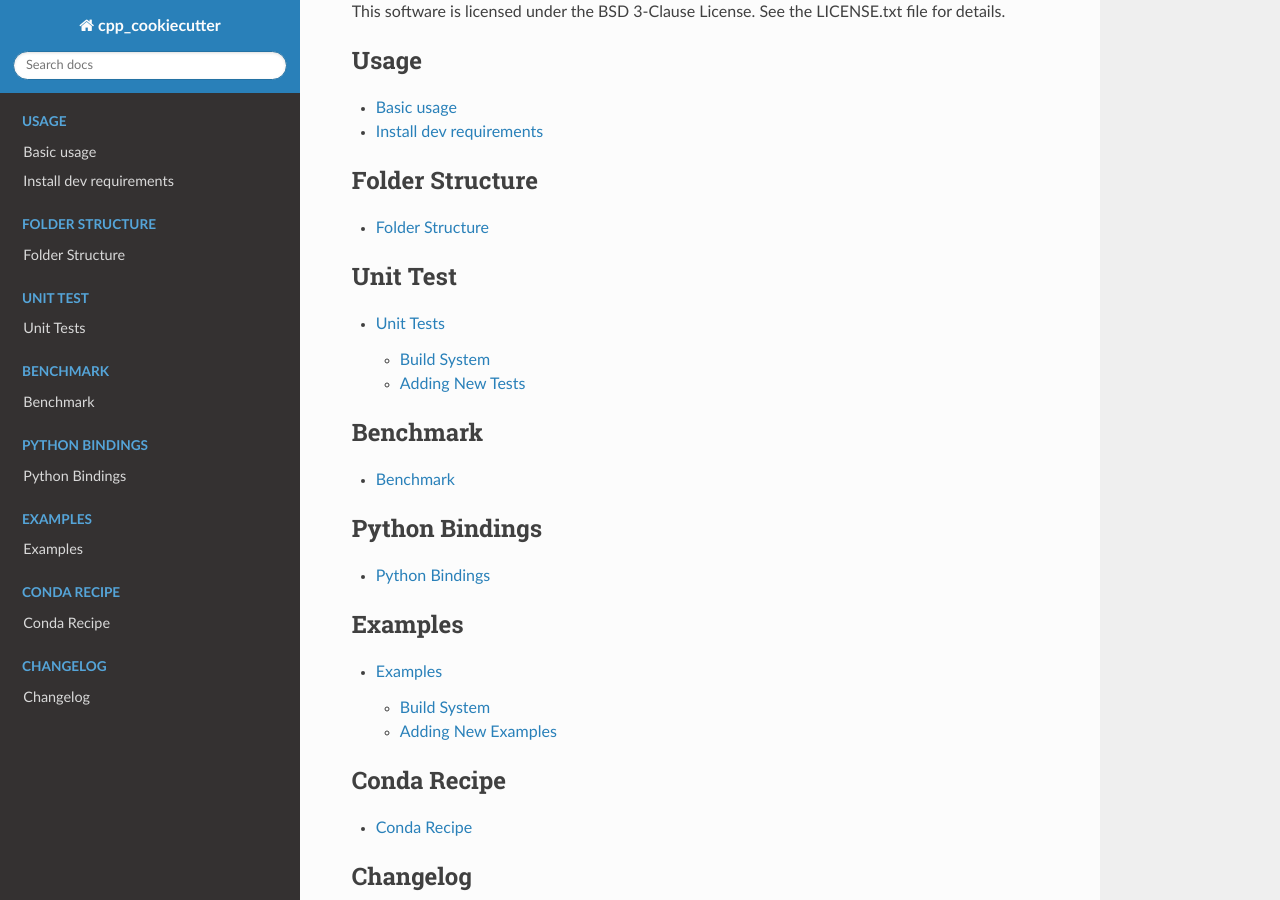
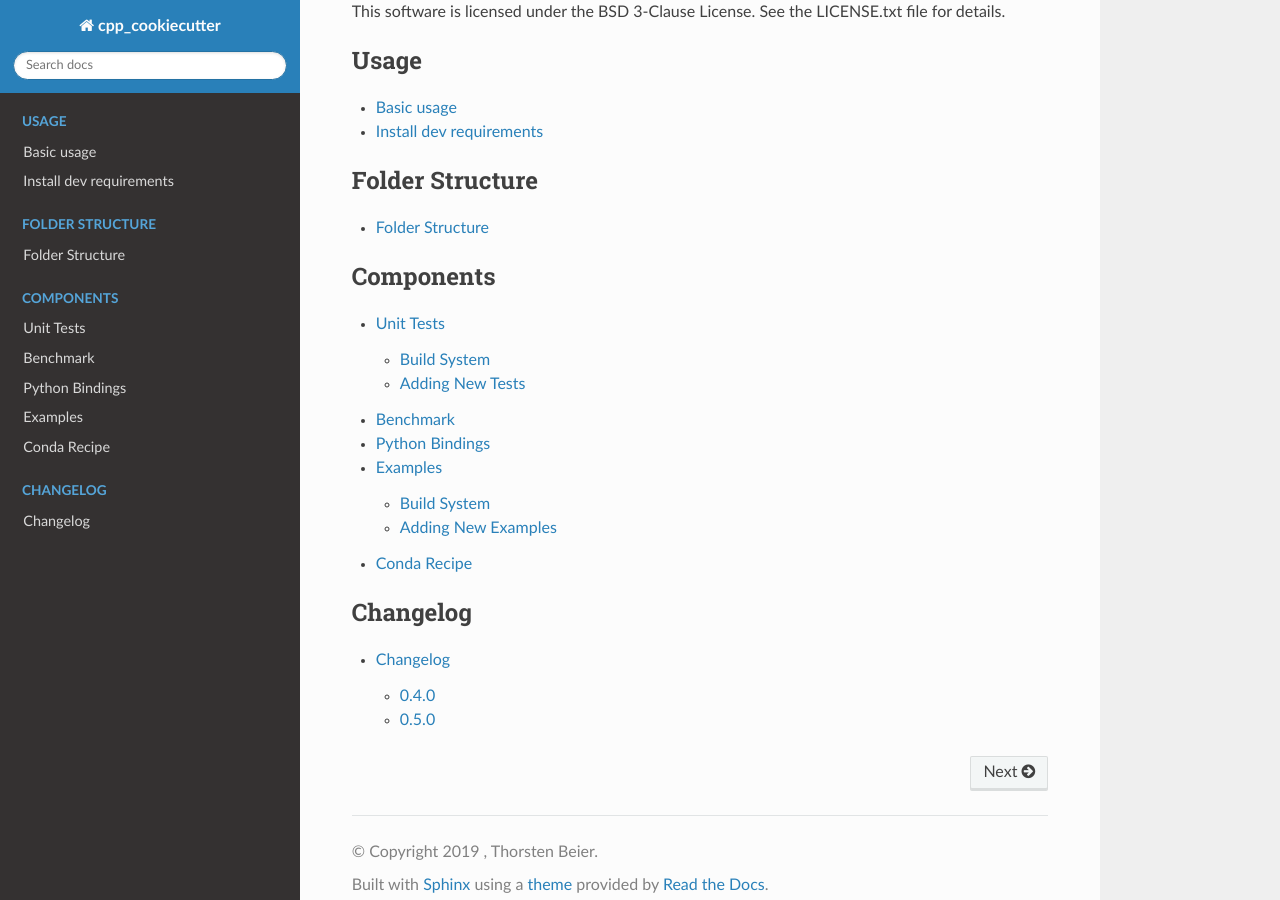
Before and after one commit to DerThorsten/cpp_cookiecutter, a Sphinx documentation site: the page built from docs/source/index.rst, in a window 1280 px wide and 900 px high, scrolled down 269 px. Built offline with Sphinx 7.4.7 and the Read the Docs theme 2.0.0, drawn with Linux system fonts in a browser that asks for light colours.

```diff
--- a/docs/source/basic_usage.rst
+++ b/docs/source/basic_usage.rst
@@ -67,7 +67,7 @@ To install all dev requirements install the dependencies via the requirements ya
 
 .. code-block:: shell
 
-    $ conda env create -fg cpp_cookiecutter-dev-requiremnts.yml
+    $ conda env create -f cpp_cookiecutter-dev-requiremnts.yml
 
 This will create a fresh conda environments with all dependencies to use the cookiecutter and
-to build the documentation of this project
+to build the documentation of this project.
--- a/docs/source/index.rst
+++ b/docs/source/index.rst
@@ -23,37 +23,17 @@ This software is licensed under the BSD 3-Clause License. See the LICENSE.txt fi
    folder_structure
 
 .. toctree::
-   :caption: Unit Test
+   :caption: Components
    :maxdepth: 2
 
    unit_tests
-
-.. toctree::
-   :caption: Benchmark
-   :maxdepth: 2
-
    benchmark
-
-.. toctree::
-   :caption: Python Bindings
-   :maxdepth: 2
-
    python
-
-.. toctree::
-   :caption: Examples
-   :maxdepth: 2
-
    examples
-
-.. toctree::
-   :caption: Conda Recipe
-   :maxdepth: 2
-
    conda_recipe
 
 .. toctree::
    :caption: Changelog
-   :maxdepth: 2
+   :maxdepth: 0
 
    changelog
```
Also changed, not shown: .travis.yml.
